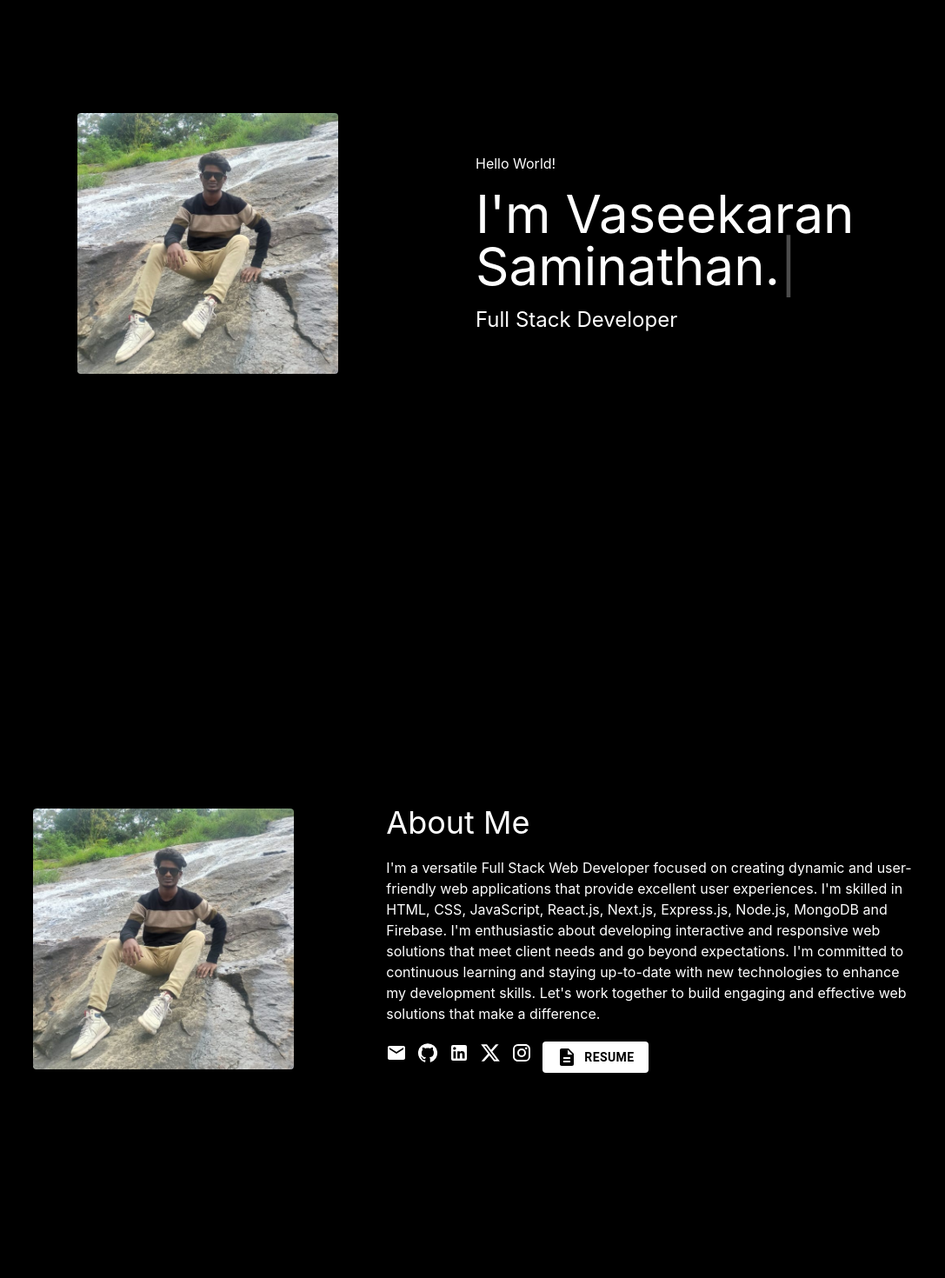
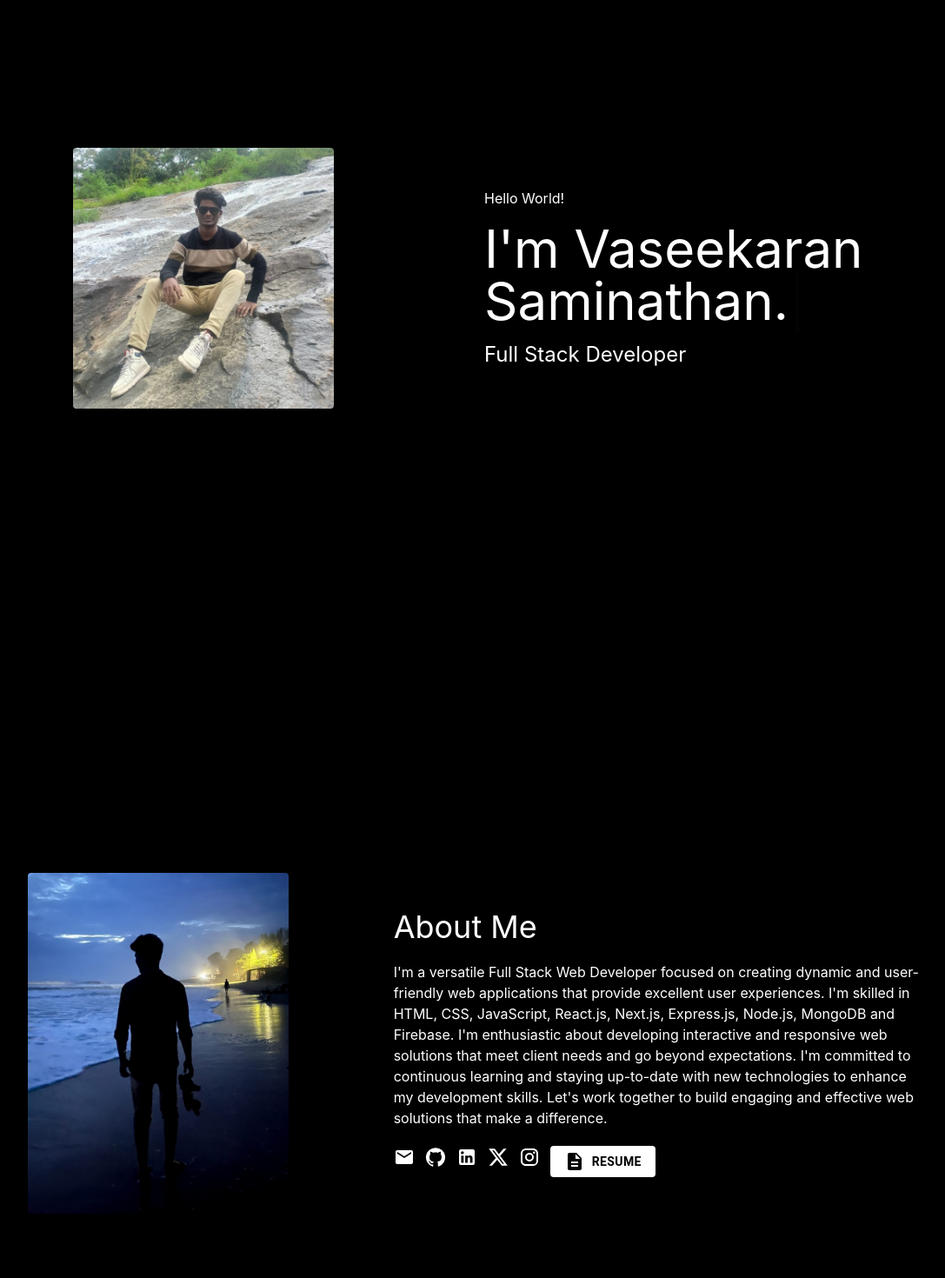
Before and after one commit to Vaseekaran-S/vaseekaran_portfolio, a React (Create React App) app: page / in a window 1280 px wide. Shown: the part 120-1590 px from the top of the page at 87% size, without its empty margins (93-1180 px from the left). Built offline with nearby package versions, Linux system fonts and the light colour scheme.

Commit message:
feat: fade effects

```diff
--- /dev/null
+++ b/src/components/animations/FadeEffects/index.tsx
@@ -0,0 +1,42 @@
+
+import { motion } from "framer-motion"
+import { ReactElement } from "react";
+
+const variants = (direction: string) => {
+    const directions = {
+        leftToRight: { axis: "x", dis: -60 },
+        rightToLeft: { axis: "x", dis: +60 },
+        topToBottom: { axis: "y", dis: -60 },
+        bottomToTop: { axis: "y", dis: +60 }
+    }
+    const { axis, dis } = directions[direction as keyof typeof directions]
+    const animate = {
+        initial: {
+            opacity: 0,
+            [axis]: [dis],
+        },
+        animate: {
+            opacity: 1,
+            [axis]: 0,
+            transition: {
+                duration: 0.8,
+            },
+        },
+    }
+    return animate
+}
+
+
+function FadeEffects({ children, direction }: { children: ReactElement, direction: string }) {
+    return (
+        <motion.div
+            initial="initial"
+            animate="animate"
+            variants={variants(direction)}
+        >
+            {children}
+        </motion.div>
+    )
+}
+
+export default FadeEffects
--- a/src/index.css
+++ b/src/index.css
@@ -1,6 +1,10 @@
 @tailwind base;
 @tailwind components;
 @tailwind utilities;
+
+html {
+  scroll-behavior: smooth !important;
+}
 
 body {
   margin: 0;
--- a/src/pages/index.tsx
+++ b/src/pages/index.tsx
@@ -19,6 +19,7 @@ import ProjectCard from '../components/cards/ProjectsCard';
 import services from '../data/services.json'
 import skills from '../data/skills.json'
 import projects from '../data/projects.json'
+import FadeEffects from '../components/animations/FadeEffects';
 
 interface SocilaLinks {
     title: string,
@@ -60,17 +61,22 @@ const socilaLinks = [
     }
 ]
 
+
 export const Home = () => {
     return (
         <div className="text-white">
-            <section>
-                <div className="grid grid-cols-12 min-h-[100vh] items-center mt-[50px] md:mt-0">
+            <section className='py-10'>
+                <div className="grid grid-cols-12 min-h-[100vh] items-center mt-[50px] md:mt-0 gap-5">
                     <div className="col-span-12 lg:col-span-6">
                         <div className="flex-center h-full w-full">
+                            <FadeEffects direction='leftToRight'>
                                 <img src="/images/vaseekaran/img2.jpg" alt="img" className="max-w-[300px] rounded" />
+                            </FadeEffects>
                         </div>
                     </div>
                     <div className="col-span-12 lg:col-span-6">
+                        <FadeEffects direction='rightToLeft'>
+                            <>
                                 <p>Hello World!</p>
                                 <h2 className="text-6xl my-4">
                                     <ReactTyped
@@ -80,18 +86,22 @@ export const Home = () => {
                                     />
                                 </h2>
                                 <h6 className='text-2xl'>Full Stack Developer</h6>
+                            </>
+                        </FadeEffects>
                     </div>
                 </div>
             </section>
-            <section id='about'>
-                <div className="grid grid-cols-12 min-h-[100vh] items-center">
+            <section id='about' className='py-10'>
+                <div className="grid grid-cols-12 min-h-[100vh] items-center gap-5">
                     <div className="col-span-12 lg:col-span-5">
                         <div className="flex-center h-full w-full">
-                            <img src="/images/vaseekaran/img2.jpg" alt="img" className="max-w-[300px] rounded" />
+                            <img src="/images/vaseekaran/img3.jpg" alt="img" className="max-w-[300px] max-h-[400px] rounded" />
                         </div>
                     </div>
                     <div className="col-span-12 lg:col-span-6">
-                        <h2 className="text-4xl mb-5">
+                        <FadeEffects direction='rightToLeft'>
+                            <>
+                                <h2 className="text-4xl mb-5 text-center md:text-start">
                                     About Me
                                 </h2>
                                 <p>
@@ -103,37 +113,39 @@ export const Home = () => {
                                 </p>
                                 <div className='flex gap-3 mt-5'>
                                     {socilaLinks.map(({ title, link, icon }: SocilaLinks) => (
-                                <Link to={link} title={title} target='_blank'>
+                                        <Link to={link} title={title} target='_blank' className='hover:scale-125'>
                                             {icon}
                                         </Link>
                                     ))}
                                     <SecondaryBtn component={<DescriptionIcon className='mr-2' />} link="/resume/vaseekaran_resume.pdf" title="Resume" />
                                 </div>
+                            </>
+                        </FadeEffects>
                     </div>
                 </div>
             </section>
             <Section id='services' title="What I Do?" subTitle="SERVICES">
                 <div className="grid grid-cols-12 mt-10 gap-8" >
                     {services.map((service: ServiceCardDetails) => (
-                        <div className="col-span-12 md:col-span-6 lg:col-span-4">
+                        <div key={service?.title} className="col-span-12 md:col-span-6 lg:col-span-4">
                             <ServiceCard {...service} />
                         </div>
                     ))}
                 </div>
             </Section>
             <Section id='skills' title="My Tech Stack" subTitle="Skills">
-                <div className="grid grid-cols-12 mt-10 gap-8 justify-center" >
-                    {skills.map((skill) => (
-                        <div className="col-span-12 sm:col-span-6 md:col-span-4 lg:col-span-3">
-                            <SkillCard {...skill} />
+                <div className="grid grid-cols-12 mt-10 gap-6 justify-center" >
+                    {skills.map((data) => (
+                        <div key={data?.skill} className="col-span-12 sm:col-span-6 md:col-span-4 lg:col-span-3">
+                            <SkillCard {...data} />
                         </div>
                     ))}
                 </div>
             </Section>
             <Section id='projects' title='My Projects' subTitle='Projects'>
-                <div className="grid grid-cols-12 mt-10 gap-8 justify-center" >
+                <div className="grid grid-cols-12 mt-10 gap-5 justify-center" >
                     {projects.map((project) => (
-                        <div key={project.title} className="col-span-12 sm:col-span-6 md:col-span-4">
+                        <div key={project.title} className="col-span-12 sm:col-span-6 md:col-span-4 lg:col-span-3">
                             <ProjectCard {...project} />
                         </div>
                     ))}
```
Also changed, not shown: public/images/vaseekaran/img3.jpg (added). Lines whose indentation alone changed are shown as unchanged.
